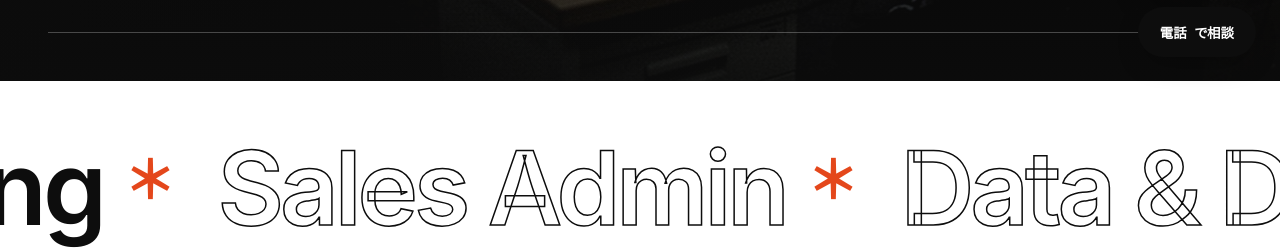
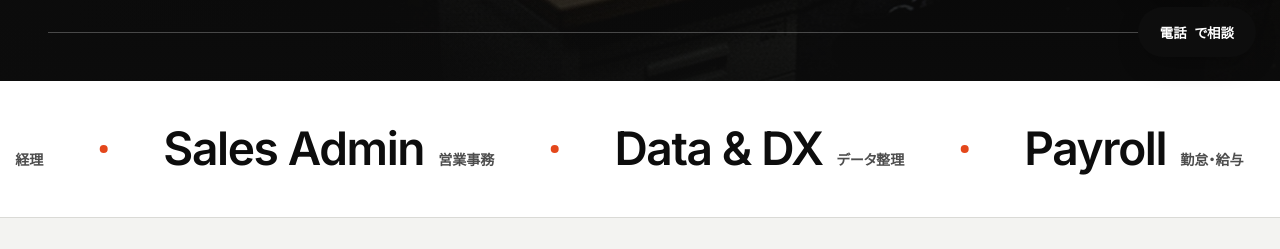
Before and after one commit to shuhei221-droid/yoriai-hp, a plain HTML site: page yoriai-hp:/index.html in a window 1280 px wide. Shown: the part 719-968 px from the top of the page. Drawn offline with Linux system fonts and the light colour scheme.

Commit message:
Make the top-page marquee readable: solid text with Japanese labels
Co-Authored-By: Claude Opus 5.5 <noreply@anthropic.com>
Claude-Session: https://claude.ai/code/session_01MhydM1fxCLLASF64qDYWoQ

```diff
--- a/yoriai-hp:/assets/style.css
+++ b/yoriai-hp:/assets/style.css
@@ -64,11 +64,12 @@ figure img{display:block;width:100%;height:100%;object-fit:cover;}
 .strip-note{font-size:.8rem;color:var(--ink-mid);}
 
 /* MARQUEE */
-#marquee{overflow:hidden;white-space:nowrap;padding:56px 0;background:var(--wh);}
-.mq-track{display:inline-flex;animation:mq 60s linear infinite;}
-.mq-track span{font-family:var(--en);font-size:clamp(3rem,8vw,7.5rem);font-weight:600;letter-spacing:-.04em;line-height:1;padding-right:.5em;color:transparent;-webkit-text-stroke:1.5px var(--bk);}
-.mq-track span:nth-child(3n+1){color:var(--bk);-webkit-text-stroke:0;}
-.mq-track span::after{content:'＊';color:var(--brand);-webkit-text-stroke:0;font-size:.5em;vertical-align:.5em;margin-left:.5em;}
+#marquee{overflow:hidden;white-space:nowrap;padding:44px 0;border-bottom:1px solid var(--rule);background:var(--wh);}
+.mq-track{display:inline-flex;animation:mq 70s linear infinite;}
+.mq-item{display:inline-flex;align-items:baseline;gap:14px;padding-right:56px;}
+.mq-item b{font-family:var(--en);font-size:clamp(1.8rem,3.6vw,3rem);font-weight:600;letter-spacing:-.03em;line-height:1;color:var(--bk);}
+.mq-item i{font-style:normal;font-size:clamp(.8rem,1.1vw,.95rem);font-weight:700;color:var(--ink-mid);}
+.mq-item::after{content:'';width:8px;height:8px;border-radius:50%;background:var(--brand);align-self:center;margin-left:42px;}
 @keyframes mq{to{transform:translateX(-50%);}}
 
 /* SECTIONS */
--- a/yoriai-hp:/index.html
+++ b/yoriai-hp:/index.html
@@ -139,8 +139,8 @@
 <!-- MARQUEE -->
 <div id="marquee" aria-hidden="true">
   <div class="mq-track">
-    <span>Accounting</span><span>Sales Admin</span><span>Data &amp; DX</span><span>Payroll</span><span>General Affairs</span><span>Recruiting</span>
-    <span>Accounting</span><span>Sales Admin</span><span>Data &amp; DX</span><span>Payroll</span><span>General Affairs</span><span>Recruiting</span>
+    <span class="mq-item"><b>Accounting</b><i>経理</i></span><span class="mq-item"><b>Sales Admin</b><i>営業事務</i></span><span class="mq-item"><b>Data &amp; DX</b><i>データ整理</i></span><span class="mq-item"><b>Payroll</b><i>勤怠・給与</i></span><span class="mq-item"><b>General Affairs</b><i>総務</i></span><span class="mq-item"><b>Recruiting</b><i>採用支援</i></span>
+    <span class="mq-item"><b>Accounting</b><i>経理</i></span><span class="mq-item"><b>Sales Admin</b><i>営業事務</i></span><span class="mq-item"><b>Data &amp; DX</b><i>データ整理</i></span><span class="mq-item"><b>Payroll</b><i>勤怠・給与</i></span><span class="mq-item"><b>General Affairs</b><i>総務</i></span><span class="mq-item"><b>Recruiting</b><i>採用支援</i></span>
   </div>
 </div>
 
```
